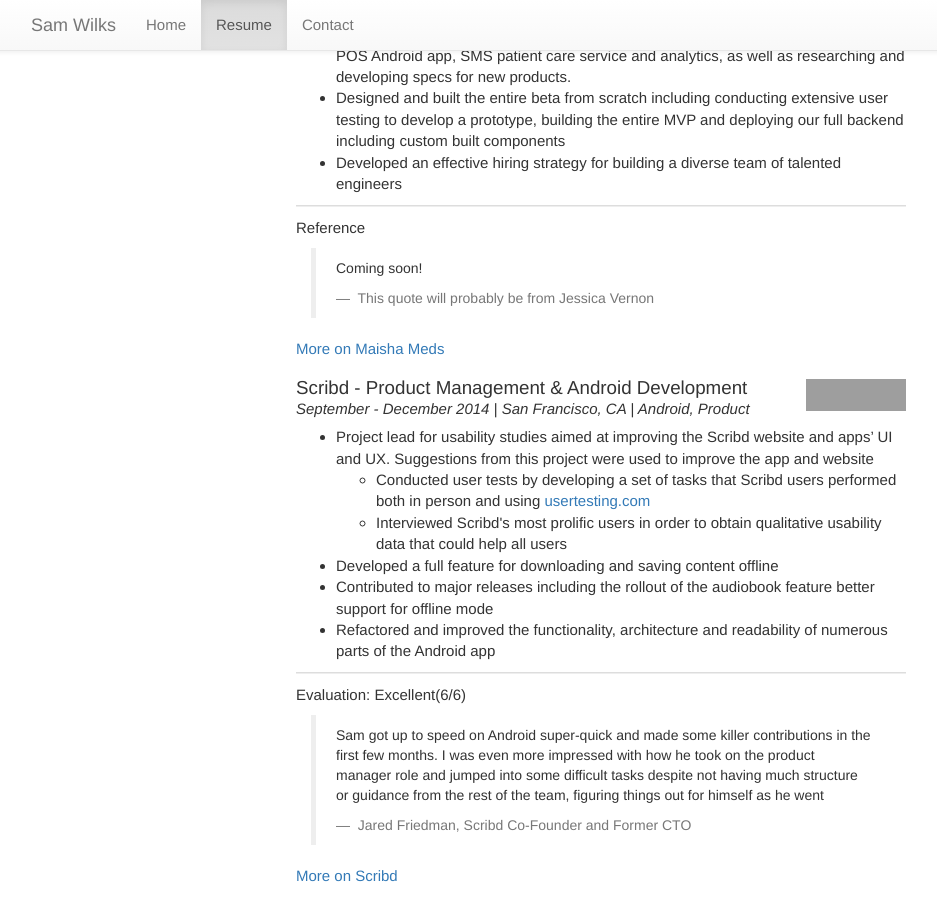
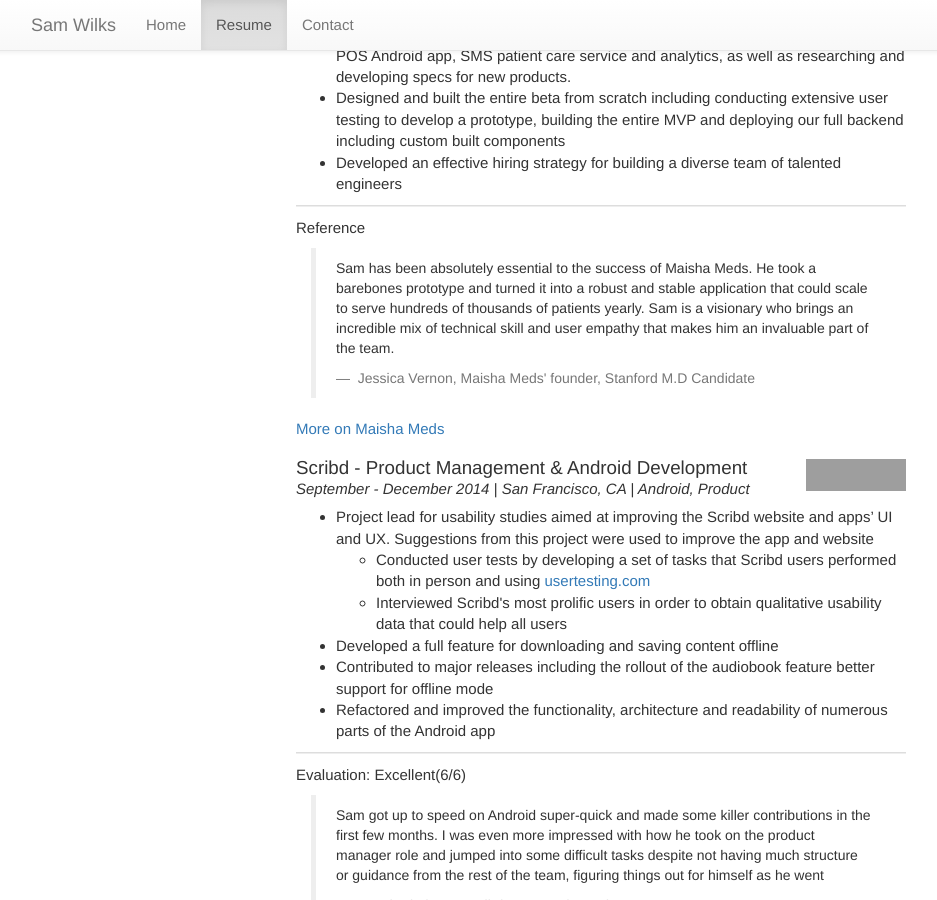
Before and after one commit to swilks/swilks.github.io, a Jekyll site: the page resume.html, which Jekyll copies as it is, in a window 1280 px wide and 900 px high, scrolled down 463 px. Shown: the whole window, without its empty margins (39-976 px from the left). Built offline with Jekyll 4.4.1, drawn with Linux system fonts in a browser that asks for light colours; nearby versions of some CDN libraries; grey boxes are pictures that could not be loaded.

Commit message:
updated contact page picture and added quote from Jess

```diff
--- a/resume.html
+++ b/resume.html
@@ -97,7 +97,7 @@
 		<div class="tab-content">
 			<div class="tab-pane active" id="internships">
         <div class="resume-item">
-          <a href="http://maishameds.org"><img class="pull-right" id="maishameds" style="width:45px; height=45px" src="images/mm_logo.png"></a>
+          <a href="http://maishameds.org"><img class="pull-right" id="maishameds" style="width:40px; height=40px" src="images/mm_logo.png"></a>
           <hgroup>
             <h1> Maisha Meds – Technical Director</h1>
             <h2> April 2016 – Present | Nairobi, Kenya | Designing and building the full product suite</h2>
@@ -111,9 +111,9 @@
             <hr />
             <p> Reference
             <blockquote> <p>
-              Coming soon!
+              Sam has been absolutely essential to the success of Maisha Meds.  He took a barebones prototype and turned it into a robust and stable application that could scale to serve hundreds of thousands of patients yearly.  Sam is a visionary who brings an incredible mix of technical skill and user empathy that makes him an invaluable part of the team.
               </p>
-              <small> This quote will probably be from Jessica Vernon </small>
+              <small> Jessica Vernon, Maisha Meds' founder, Stanford M.D Candidate </small>
             </blockquote>
           </div>
           <a href="#more-on-maisha-meds" data-toggle="collapse"> More on Maisha Meds </a>
```
Also changed, not shown: index.html (+4 -4 lines), images/contact_page_photo.jpg, 1 other file.
